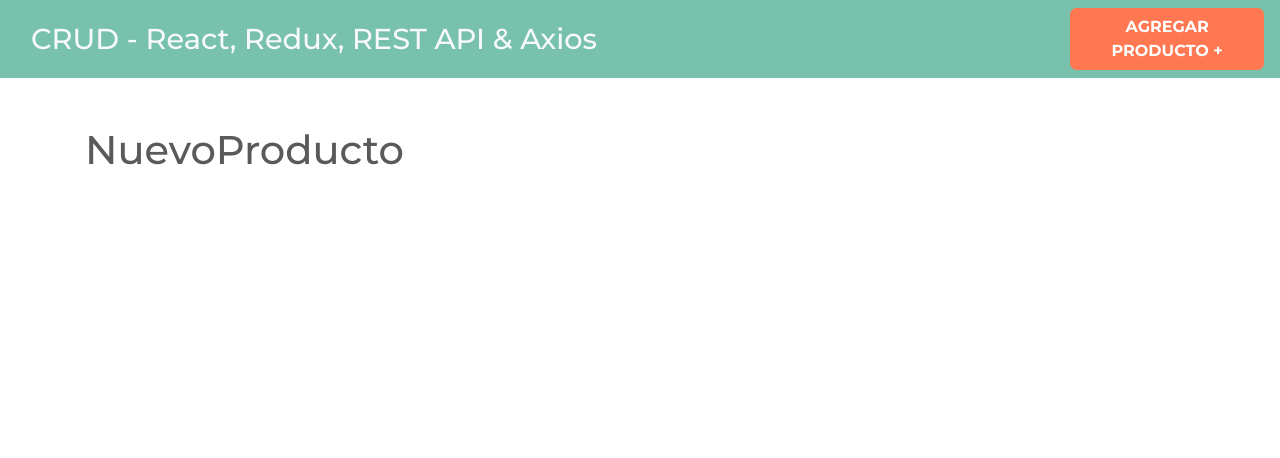
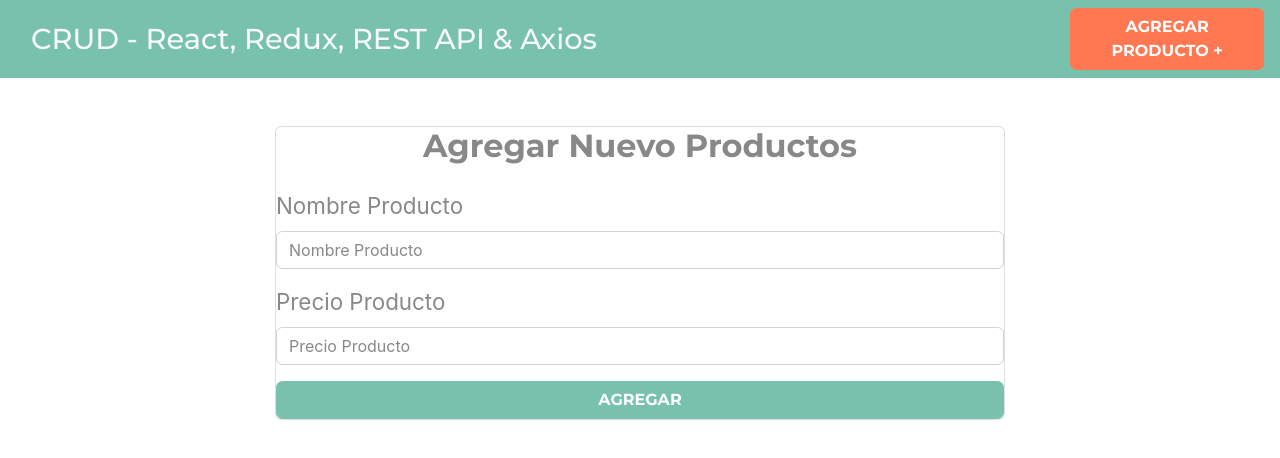
Before and after one commit to MaikolSoro/crudredux, a React (Create React App) app: page /productos/nuevo in a window 1280 px wide. Shown: the top 458 px of the page. Built offline with nearby package versions, Linux system fonts and the light colour scheme.

Commit message:
Creandio el formulario para los nuevos productos

```diff
--- a/src/components/NuevoProducto.js
+++ b/src/components/NuevoProducto.js
@@ -3,7 +3,41 @@
 const NuevoProducto = () => {
 	return (
 
-		<h1>NuevoProducto</h1>
+		<div className="row justify-content-center">
+			<div className="col-md-8">
+				<div className="card">
+					<div card-body>
+						<h2 className="text-center mb-4 font-weight-bold">
+							Agregar Nuevo Productos
+						</h2>
+						<form>
+							<div className="form-group">
+								<label>Nombre Producto</label>
+								<input type="text"
+									   className="form-control"
+									   placeholder="Nombre Producto"
+									   name="nombre"
+								 />
+							</div>
+							<div className="form-group">
+								<label>Precio Producto</label>
+								<input type="number"
+									   className="form-control"
+									   placeholder="Precio Producto"
+									   name="precio"
+								 />
+							</div>
+							<button
+								type="submit"
+								className="btn btn-primary font-weight-bold text-uppercase d-block w-100"
+							>Agregar
+							</button>
+
+						</form>
+					</div>
+				</div>
+			</div>
+		</div>
 	);
 }
 
```
